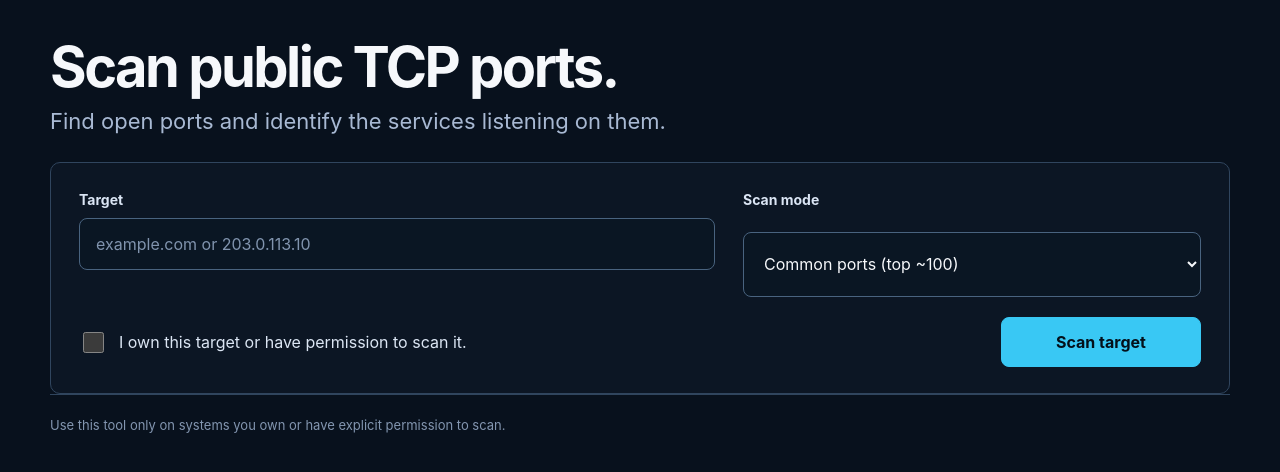
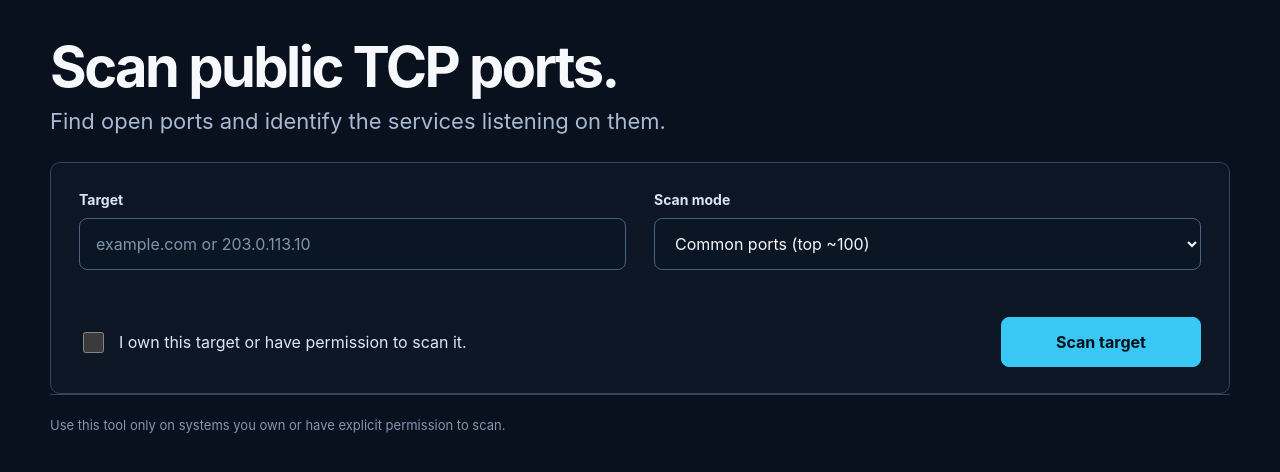
Before and after one commit to ShkS44D/safescan, a Flask app: page / in a window 1280 px wide. Shown: the part 80-552 px from the top of the page. Run offline with Flask 3, Linux system fonts and the light colour scheme.

Commit message:
Align target and scan mode controls

```diff
--- a/static/css/style.css
+++ b/static/css/style.css
@@ -57,17 +57,18 @@ main, footer { width: min(var(--content), calc(100% - 48px)); margin-inline: aut
 .intro p { margin: 7px 0 0; color: var(--muted); font-size: clamp(18px, 2vw, 22px); }
 .scanner-panel {
   display: grid;
-  grid-template-columns: minmax(0, 1.25fr) minmax(320px, .9fr);
+  grid-template-columns: repeat(2, minmax(0, 1fr));
   gap: 20px 28px;
   padding: 26px 28px;
   border: 1px solid var(--line);
   border-radius: var(--radius);
   background: color-mix(in srgb, var(--surface) 86%, transparent);
 }
-.field { display: grid; gap: 7px; min-width: 0; }
+.field { display: grid; gap: 7px; min-width: 0; align-content: start; }
 .field label { font-weight: 700; font-size: 14px; color: #dbe5f4; }
 .field input, .field select {
   width: 100%;
+  height: 52px;
   min-height: 52px;
   border: 1px solid #49637f;
   border-radius: 8px;
--- a/templates/index.html
+++ b/templates/index.html
@@ -9,7 +9,7 @@
   <meta property="og:type" content="website">
   <meta name="theme-color" content="#08111d">
   <link rel="icon" href="{{ url_for('static', filename='brand/favicon.svg') }}" type="image/svg+xml">
-  <link rel="stylesheet" href="{{ url_for('static', filename='css/style.css', v=2) }}">
+  <link rel="stylesheet" href="{{ url_for('static', filename='css/style.css', v=3) }}">
   <title>SafeScan · Public TCP Port Scanner</title>
 </head>
 <body>
```
